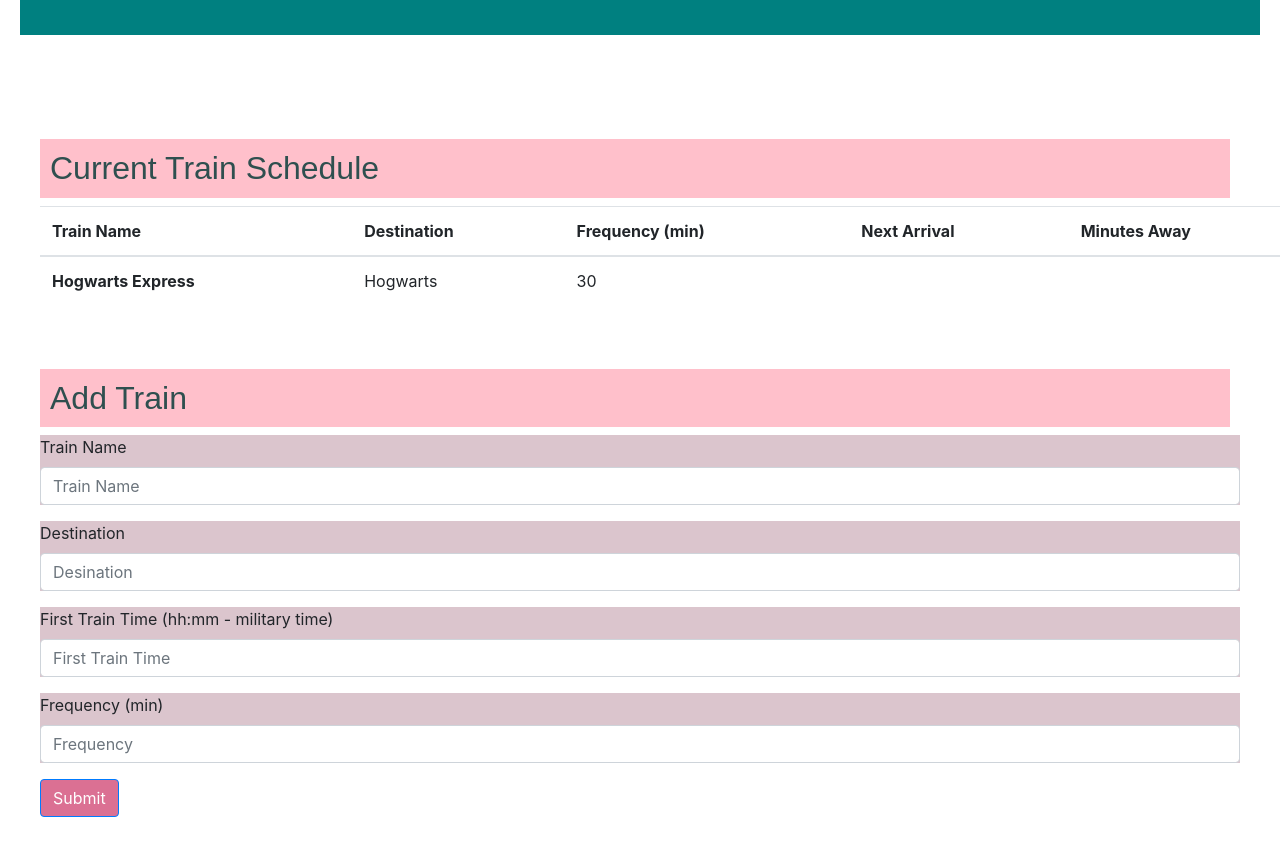
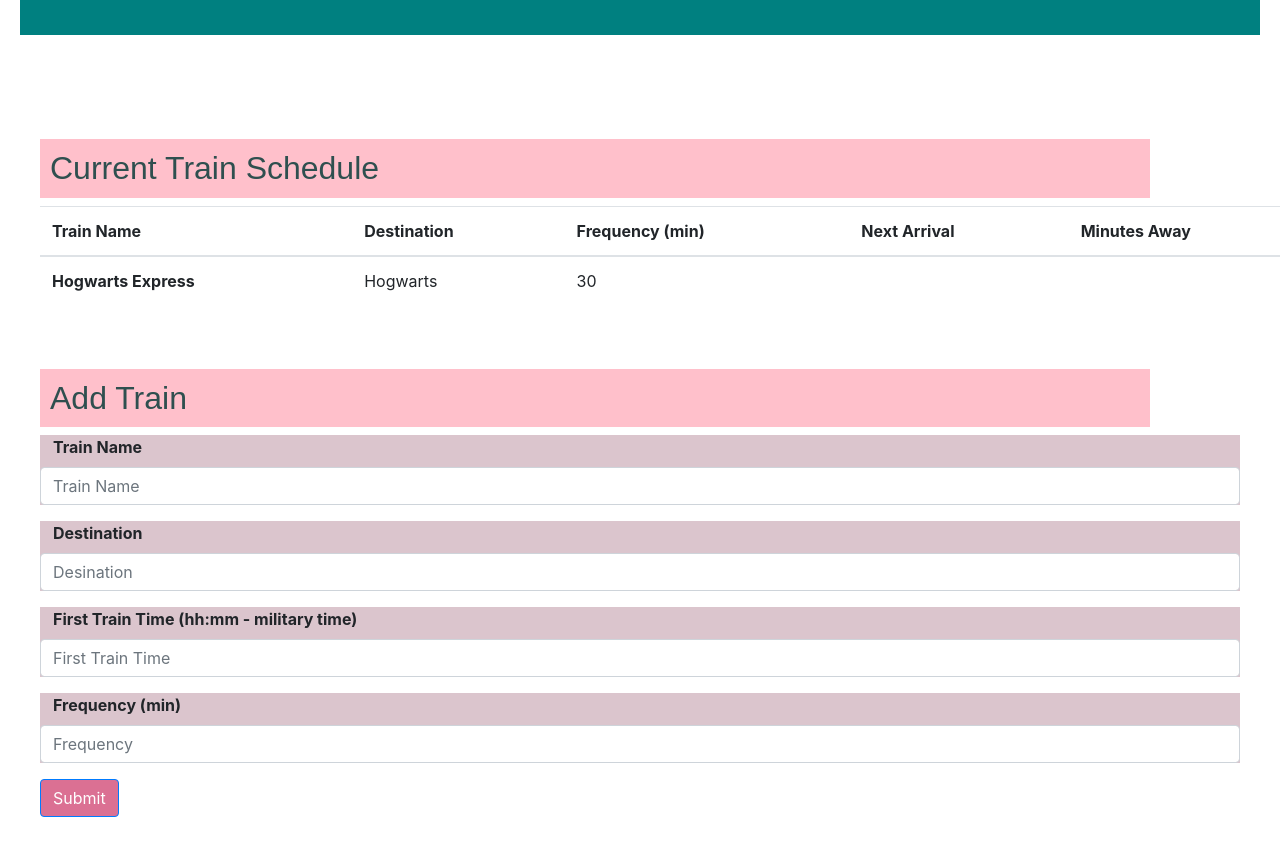
Before and after one commit to kayhern/Firebase-Assignment---Train-Scheduler, a plain HTML site: page index.html in a window 1280 px wide. Shown: the part 280-1136 px from the top of the page. Before the commit the page ends 1097 px from the top, so only its background shows below. Drawn offline with nearby package versions, Linux system fonts and the light colour scheme.

Commit message:
pseudocode and planning

```diff
--- a/assets/css/style.css
+++ b/assets/css/style.css
@@ -21,10 +21,15 @@
     position: relative;
 }
 
+#form {
+    font-weight: bold;
+    padding-left: 13px;
+}
+
 h2 {
     font-family: Arial, Helvetica, sans-serif;
     margin-left: 40px;
-    margin-right: 50px;
+    margin-right: 130px;
     background-color: pink;
     color: darkslategray;
     padding-top: 10px;
@@ -34,6 +39,7 @@ h2 {
 
 #button {
     background-color: palevioletred !important;
+    margin-bottom: 40px;
 }
 
 div.form-group {
--- a/index.html
+++ b/index.html
@@ -53,20 +53,20 @@
     <h2>Add Train</h2>
     <form id="train-form">
         <div class="form-group">
-            <label for="exampleInputEmail1">Train Name</label>
+            <label for="exampleInputEmail1" id="form">Train Name</label>
             <input type="email" class="form-control" id="exampleInputEmail1" aria-describedby="emailHelp"
                 placeholder="Train Name">
         </div>
         <div class="form-group">
-            <label for="exampleInputPassword1">Destination</label>
+            <label for="exampleInputPassword1" id="form">Destination</label>
             <input type="password" class="form-control" id="exampleInputPassword1" placeholder="Desination">
         </div>
         <div class="form-group">
-            <label for="exampleInputPassword1">First Train Time (hh:mm - military time)</label>
+            <label for="exampleInputPassword1" id="form">First Train Time (hh:mm - military time)</label>
             <input type="password" class="form-control" id="exampleInputPassword1" placeholder="First Train Time">
         </div>
         <div class="form-group">
-            <label for="exampleInputPassword1">Frequency (min)</label>
+            <label for="exampleInputPassword1" id="form">Frequency (min)</label>
             <input type="password" class="form-control" id="exampleInputPassword1" placeholder="Frequency">
         </div>
         <button type="submit" class="btn btn-primary" id="button">Submit</button>
```
Also changed, not shown: assets/javascript/app.js (+17 -6 lines).
